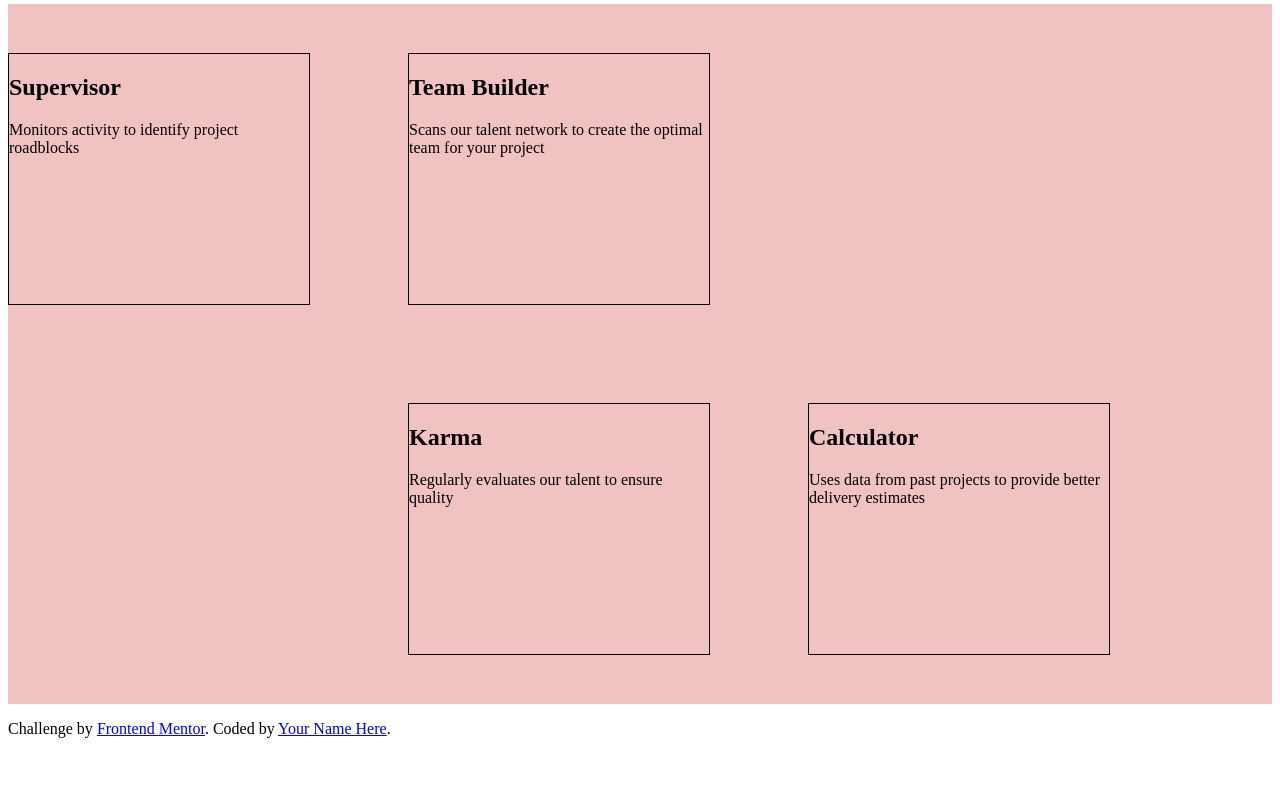
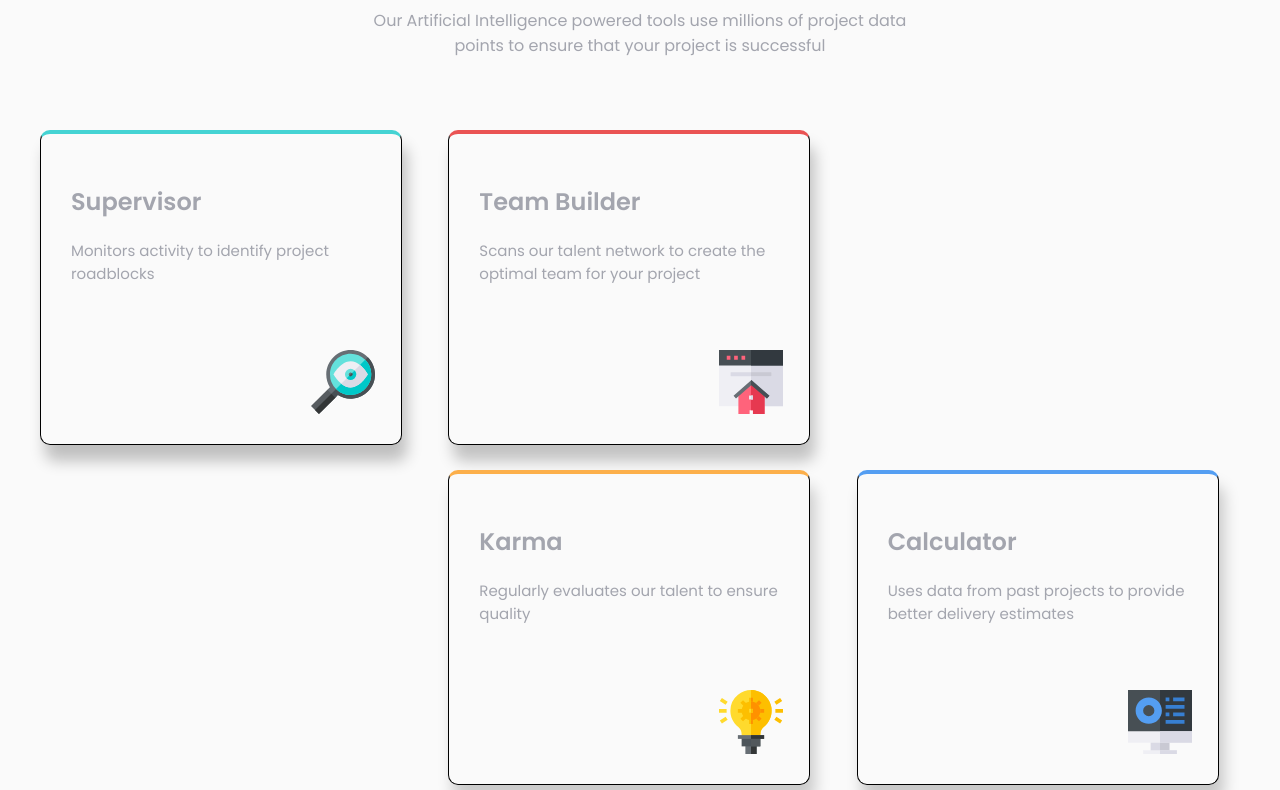
Before and after one commit to ghostlly95/Frontend-mentor, a plain HTML site: page Frontend/four-card-feature-section-master/index.html in a window 1280 px wide. Shown: the part 136-926 px from the top of the page. Before the commit the page ends 890 px from the top, so only its background shows below. Drawn offline with Linux system fonts and the light colour scheme.

Commit message:
new challnager

```diff
--- a/Frontend/four-card-feature-section-master/index.html
+++ b/Frontend/four-card-feature-section-master/index.html
@@ -1,88 +1,161 @@
 <!DOCTYPE html>
 <html lang="en">
   <head>
-  <meta charset="UTF-8">
-  <meta name="viewport" content="width=device-width, initial-scale=1.0"> <!-- displays site properly based on user's device -->
+    <meta charset="UTF-8" />
+    <meta name="viewport" content="width=device-width, initial-scale=1.0" />
+    <!-- displays site properly based on user's device -->
 
-  <link rel="icon" type="image/png" sizes="32x32" href="./images/favicon-32x32.png">
+    <link
+      rel="icon"
+      type="image/png"
+      sizes="32x32"
+      href="./images/favicon-32x32.png"
+    />
 
     <title>Frontend Mentor | Four card feature section</title>
 
     <!-- Feel free to remove these styles or customise in your own stylesheet 👍 -->
     <style>
-    section{
+      @import url("https://fonts.googleapis.com/css2?family=Poppins:wght@200;400;600&display=swap");
+
+      section {
+        max-width: 1200px;
+        margin: 0 auto;
+        padding: 50px 30px;
         display: grid;
         align-items: center;
-      grid-row: ;
-      grid-template-columns: 400px 400px 400px;
-      background-color: rgb(241, 194, 194);
+        align-content: center;
+        justify-content: center; /* Centraliza a grid horizontalmente */
+        align-items: center; /* Centraliza a grid verticalmente */
+        grid-gap: 25px;
+        grid-template-columns: 1fr 1fr 1fr;
         height: 700px;
       }
 
-    .item1{
+      div > p {
+        font-size: 15px;
+      }
+
+      body {
+        text-align: center;
+        background-color: hsl(0, 0%, 98%);
+        color: hsl(229, 6%, 66%);
+        font-family: 'Poppins', sans-serif;
+      }
+      h1{
+        font-weight: 600;
+      }
+
+      span{
+      font-size: 30px;
+      }
+      header{
+        text-align: center;
+      }
+      img{
+        margin-top: 50px ;
+        margin-left: 240px;
+      }
+      .paragrafo-header{
+        width: 550px;
+        margin: 0 auto;
+
+      }
+      .P{
+        color:hsl(234, 12%, 34%);
+      }
+
+      .item1 {
+        align-self: center;
+        text-align: left;
         border: 1px solid black;
         width: 300px;
         height: 250px;
-
+        border-radius: 10px;
+        border-top: 4px solid hsl(180, 62%, 55%);
+        box-shadow: 5px 16px 15px 0px hsla(0, 0%, 0%, 0.24);
+        padding: 30px;
       }
-    .item2{
+      .item2 {
+        grid-column: 2;
+        text-align: left;
         border: 1px solid black;
         width: 300px;
         height: 250px;
+        border-radius: 10px;
+        border-top: 4px solid hsl(0, 78%, 62%);
+        box-shadow: 5px 16px 15px 0px hsla(0, 0%, 0%, 0.226);
+        padding: 30px;
+      }
+      .item3 {
         grid-column: 2;
-
-    }
-    .item3{
+        text-align: left;
         border: 1px solid black;
         width: 300px;
         height: 250px;
-      grid-column: 2;
+        border-radius: 10px;
+        border-top: 4px solid hsl(34, 97%, 64%);
+        box-shadow: 5px 16px 15px 0px hsla(0, 0%, 0%, 0.192);
+        padding: 30px;
       }
-    .item4{
+      .item4 {
+        align-self: center;
+        text-align: left;
         border: 1px solid black;
         width: 300px;
         height: 250px;
+        border-radius: 10px;
+        border-top: 4px solid hsl(212, 86%, 64%);
+        box-shadow: 5px 16px 15px 0px hsla(0, 0%, 0%, 0.205);
+        padding: 30px;
       }
     </style>
   </head>
   <body>
+    <main>
 
-  <main>
-    <titlle>Reliable, efficient delivery</titlle>
-    <h1>Powered by Technology</h1>
-    <p>
-      Our Artificial Intelligence powered tools use millions of project data points
-      to ensure that your project is successful
+      <header>
+        <span>Reliable, efficient delivery</span>
+        <h1 class="P">Powered by Technology</h1>
+        <p class="paragrafo-header">
+          Our Artificial Intelligence powered tools use millions of project data
+          points to ensure that your project is successful
         </p>
+      </header>
 
       <section>
         <div class="item1">
           <h1>Supervisor</h1>
-        Monitors activity to identify project roadblocks
+          <p>Monitors activity to identify project roadblocks</p>
+          <img src="images/icon-supervisor.svg" alt="">
         </div>
 
         <div class="item2">
           <h1>Team Builder</h1>
-        Scans our talent network to create the optimal team for your project
+          <p>Scans our talent network to create the optimal team for your project</p>
+          <img src="images/icon-team-builder.svg" alt="">
         </div>
 
         <div class="item3">
           <h1>Karma</h1>
-        Regularly evaluates our talent to ensure quality
+          <p>Regularly evaluates our talent to ensure quality</p>
+          <img src="images/icon-karma.svg" alt="">
         </div>
 
         <div class="item4">
           <h2>Calculator</h2>
-        Uses data from past projects to provide better delivery estimates
+          <p>Uses data from past projects to provide better delivery estimates</p>
+          <img src="images/icon-calculator.svg" alt="">
         </div>
       </section>
     </main>
 
-
     <footer>
       <p class="attribution">
-      Challenge by <a href="https://www.frontendmentor.io?ref=challenge" target="_blank">Frontend Mentor</a>.
-      Coded by <a href="#">Your Name Here</a>.
+        Challenge by
+        <a href="https://www.frontendmentor.io?ref=challenge" target="_blank"
+          >Frontend Mentor</a
+        >. Coded by <a href="#">Your Name Here</a>.
       </p>
     </footer>
   </body>
```
Also changed, not shown: Frontend/four-card-feature-section-master/sr.html (deleted, +0 -42 lines). Lines whose indentation alone changed are shown as unchanged.
